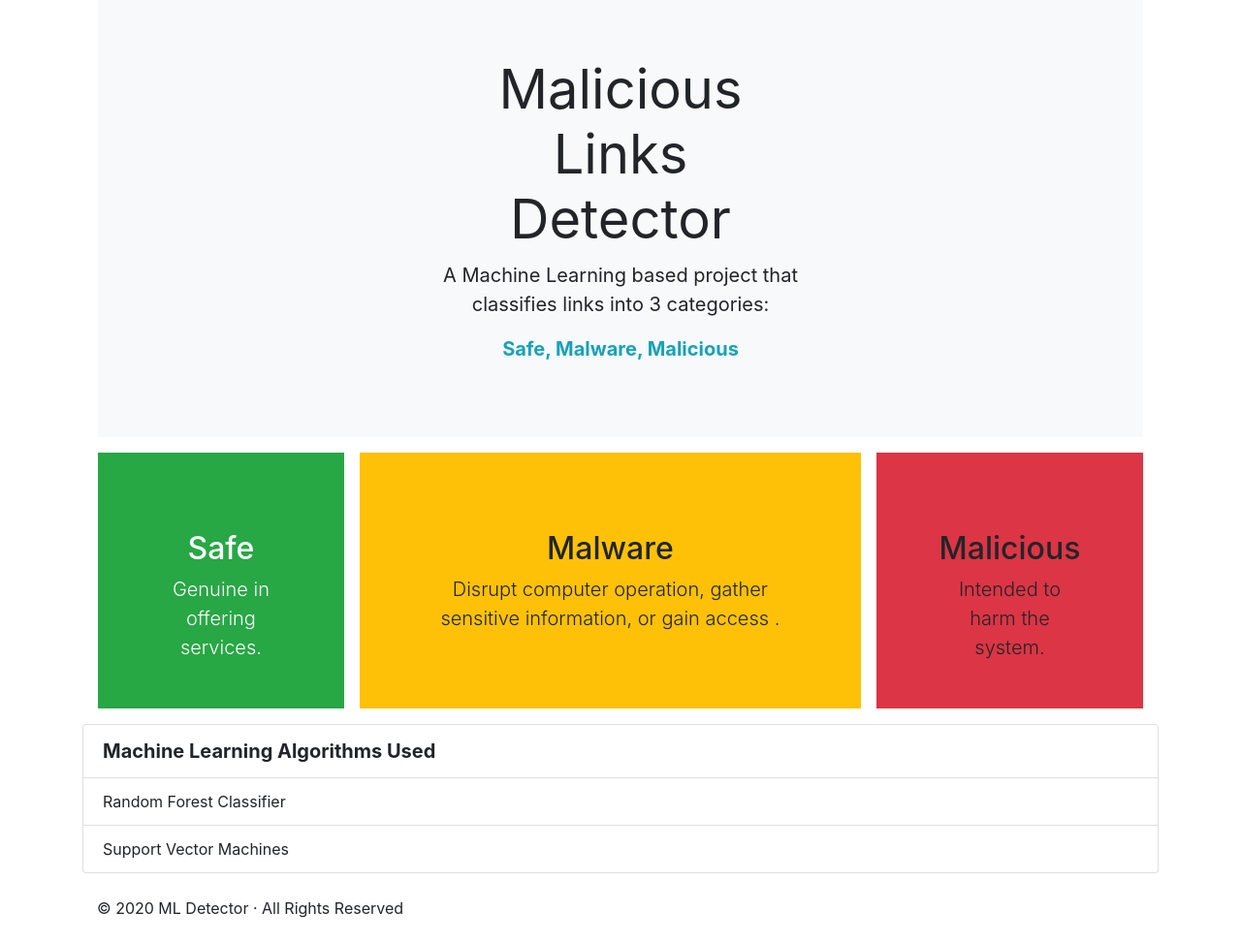
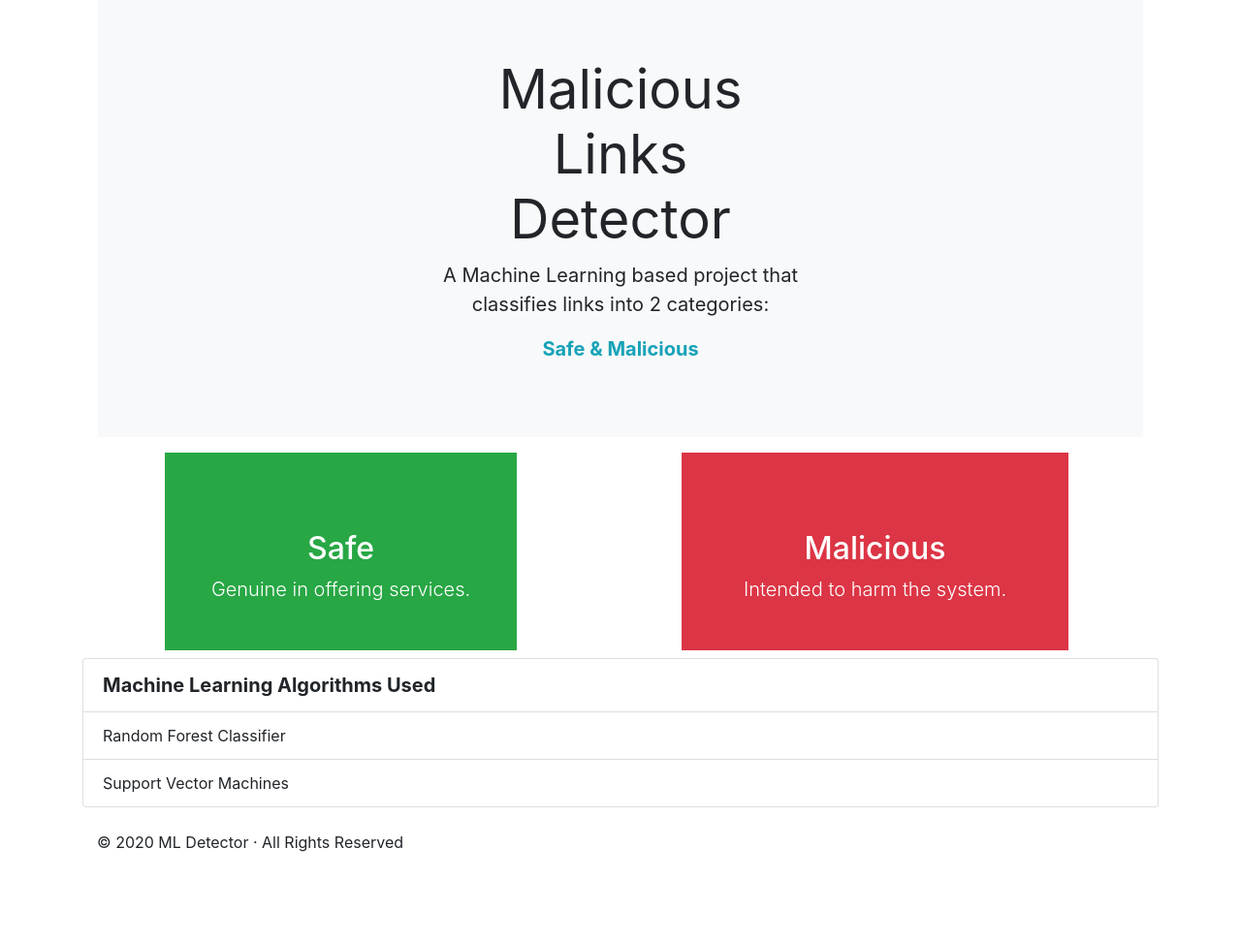
Before and after one commit to skolj/ml-detector, a Flask app: page /about in a window 1280 px wide. Shown: the part 73-1046 px from the top of the page at 97% size. After the commit the page ends 952 px from the top, so only its background shows below. Run offline with Flask 2, Linux system fonts and the light colour scheme; some libraries are stand-ins or nearby versions.

Commit message:
changes made to about page

```diff
--- a/templates/about.html
+++ b/templates/about.html
@@ -6,8 +6,8 @@
     <div class="col-md-5 py-1 mx-auto my-2">
       <h1 class="display-4 font-weight-normal">Malicious Links Detector</h1>
       <p class="lead font-weight-normal">
-        A Machine Learning based project that classifies links into 3
-        categories: <div class="text-info lead font-weight-bold">Safe, Malware, Malicious</div>
+        A Machine Learning based project that classifies links into 2
+        categories: <div class="text-info lead font-weight-bold">Safe & Malicious</div>
       </p>
     </div>
     <div class="product-device shadow-sm d-none d-md-block"></div>
@@ -17,26 +17,22 @@
   </div>
 </div>
 
-<div class="d-md-flex flex-md-equal w-100 my-md-3 pl-md-3">
+<div class="d-md-flex justify-content-around   flex-md-equal w-100 my-md-2 pl-md-2">
     <div class="bg-success mr-md-3 pt-3 px-3 pt-md-5 px-md-5 text-center text-white overflow-hidden">
       <div class="my-3 py-3">
         <h2 class="display-5">Safe</h2>
         <p class="lead">Genuine in offering services.</p>
       </div>
     </div>
-    <div class="bg-warning mr-md-3 pt-3 px-3 pt-md-5 px-md-5 text-center overflow-hidden">
-      <div class="my-3 p-3">
-        <h2 class="display-5">Malware</h2>
-        <p class="lead">Disrupt computer operation, gather sensitive information, or gain access .</p>
-      </div>
-    </div>
-    <div class="bg-danger mr-md-3 pt-3 px-3 pt-md-5 px-md-5 text-center overflow-hidden">
+
+    <div class="bg-danger mr-md-3 pt-3 px-3 pt-md-5 px-md-5 text-center text-white overflow-hidden">
       <div class="my-3 p-3">
         <h2 class="display-5">Malicious</h2>
         <p class="lead">Intended to harm the system.</p>
       </div>
     </div>
-  </div>
+
+</div>
 
 <div class="my-2">
 
```
